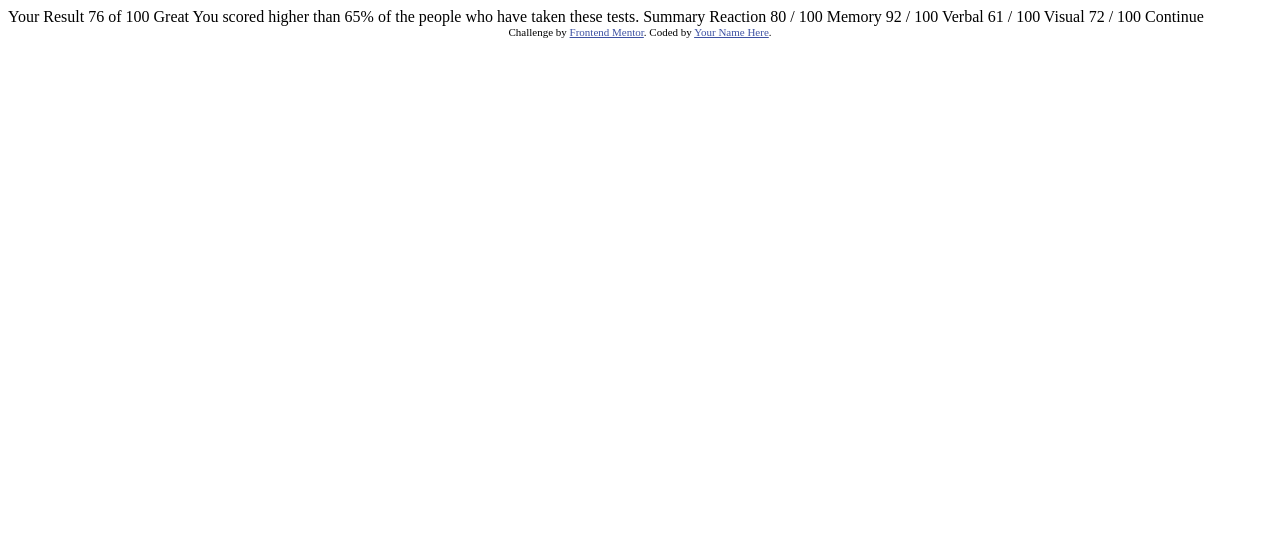
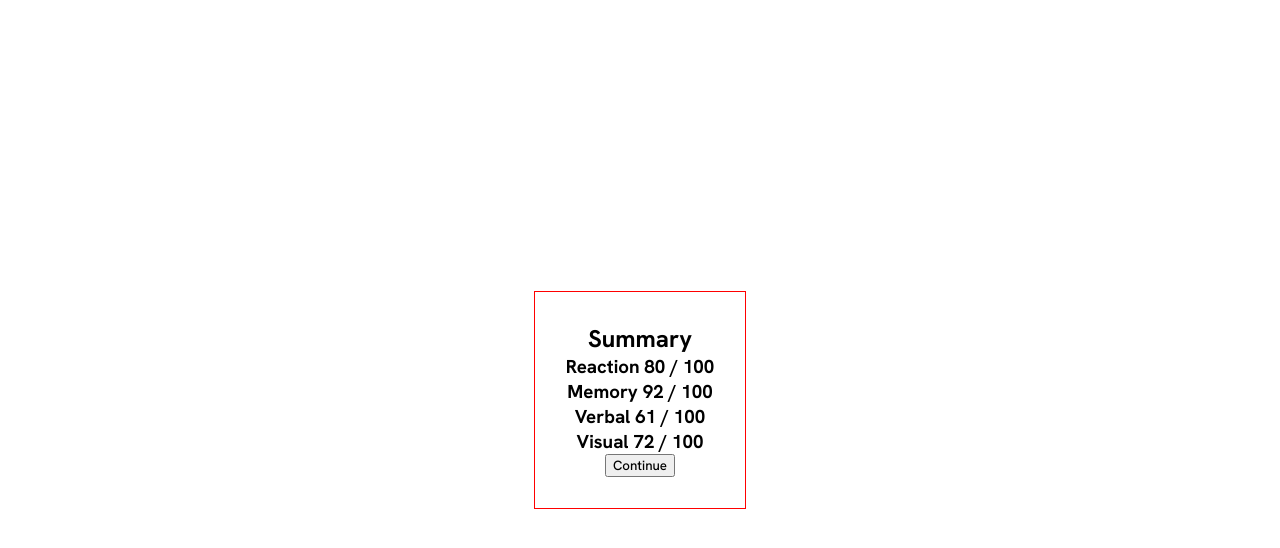
Before and after one commit to shivakgurung/shivakgurung.github.io, a plain HTML site: page results-summary-component-main/index.html in a window 1280 px wide. Drawn offline with Linux system fonts and the light colour scheme.

Commit message:
result summary component styling

```diff
--- /dev/null
+++ b/results-summary-component-main/Style.css
@@ -0,0 +1,55 @@
+* {
+  margin: 0;
+  box-sizing: border-box;
+  text-align: center;
+  font-family: "Hanken Grotesk", sans-serif;
+}
+main {
+  height: 100vh;
+  display: flex;
+  justify-content: center;
+  background-color: hsl(0deg 0% 100%);
+}
+.card {
+  display: flex;
+  flex-direction: column;
+  border: 1px solid red;
+  background-color: hsl(0deg 0% 100%);
+}
+.child {
+  flex: 1;
+}
+.result,
+.summary {
+  display: flex;
+  flex-direction: column;
+  align-items: center;
+  max-width: 381px;
+  padding: 31px;
+}
+.result {
+  border: 1px solid black;
+  background-image: linear-gradient(
+    to bottom,
+    hsl(252, 100%, 67%),
+    hsl(241, 81%, 54%)
+  );
+}
+.marks-gradient-circle {
+  padding: 26px;
+  border-radius: 50%;
+  background-image: radial-gradient(
+    circle,
+    hsla(256, 72%, 46%, 1),
+    hsla(241, 72%, 46%, 0)
+  );
+}
+
+@media (min-width: 500px) {
+  main {
+    align-items: center;
+  }
+  .card {
+    flex-direction: row;
+  }
+}
--- a/results-summary-component-main/index.html
+++ b/results-summary-component-main/index.html
@@ -1,47 +1,67 @@
 <!DOCTYPE html>
 <html lang="en">
   <head>
-  <meta charset="UTF-8">
-  <meta name="viewport" content="width=device-width, initial-scale=1.0"> <!-- displays site properly based on user's device -->
+    <meta charset="UTF-8" />
+    <meta name="viewport" content="width=device-width, initial-scale=1.0" />
+    <!-- displays site properly based on user's device -->
+    <link rel="preconnect" href="https://fonts.googleapis.com" />
+    <link rel="preconnect" href="https://fonts.gstatic.com" crossorigin />
+    <link
+      href="https://fonts.googleapis.com/css2?family=Hanken+Grotesk:wght@500;700;800&display=swap"
+      rel="stylesheet"
+    />
 
-  <link rel="icon" type="image/png" sizes="32x32" href="./assets/images/favicon-32x32.png">
+    <link
+      rel="icon"
+      type="image/png"
+      sizes="32x32"
+      href="./assets/images/favicon-32x32.png"
+    />
+    <link rel="stylesheet" href="Style.css" />
+
 
     <title>Frontend Mentor | Results summary component</title>
 
     <!-- Feel free to remove these styles or customise in your own stylesheet 👍 -->
     <style>
-    .attribution { font-size: 11px; text-align: center; }
-    .attribution a { color: hsl(228, 45%, 44%); }
+      .attribution {
+        font-size: 11px;
+        text-align: center;
+      }
+      .attribution a {
+        color: hsl(228, 45%, 44%);
+      }
     </style>
   </head>
   <body>
-
-  Your Result
-  76
-  of 100
-
-  Great
+    <main>
+      <div class="card">
+        <!-- <div class="result child">
+          <h2>Your Result</h2>
+          <div class="marks-gradient-circle">
+            <h2>76</h2>
+            <p>of 100</p>
+          </div>
+          <h2>Great</h2>
+          <p>
             You scored higher than 65% of the people who have taken these tests.
-
-  Summary
-
-  Reaction
-  80 / 100
-
-  Memory
-  92 / 100
-
-  Verbal
-  61 / 100
-
-  Visual
-  72 / 100
-
-  Continue
-
-  <div class="attribution">
-    Challenge by <a href="https://www.frontendmentor.io?ref=challenge" target="_blank">Frontend Mentor</a>.
-    Coded by <a href="#">Your Name Here</a>.
+          </p>
+        </div> -->
+        <div class="summary child">
+          <h2>Summary</h2>
+          <div><h3>Reaction 80 <span>/ 100</span></h3></div>
+          <div><h3>Memory 92 <span>/ 100</span></h3></div>
+          <div><h3>Verbal 61 <span>/ 100</span></h3></div>
+          <div><h3>Visual 72 <span>/ 100</span></h3></div>
+          <button>Continue</button>
         </div>
+        <!-- <div class="attribution">
+          Challenge by
+          <a href="https://www.frontendmentor.io?ref=challenge" target="_blank"
+            >Frontend Mentor</a
+          >. Coded by <a href="#">Your Name Here</a>.
+        </div> -->
+      </div>
+    </main>
   </body>
 </html>
```
Also changed, not shown: index.html (+2 -0 lines), product-preview-card-component-main/index.html (+4 -2 lines). Lines whose indentation alone changed are shown as unchanged.
